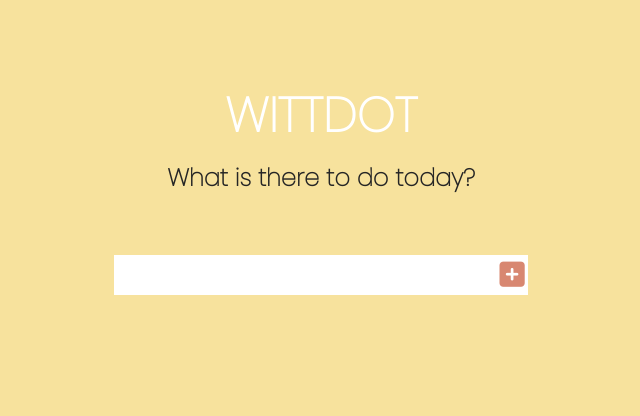
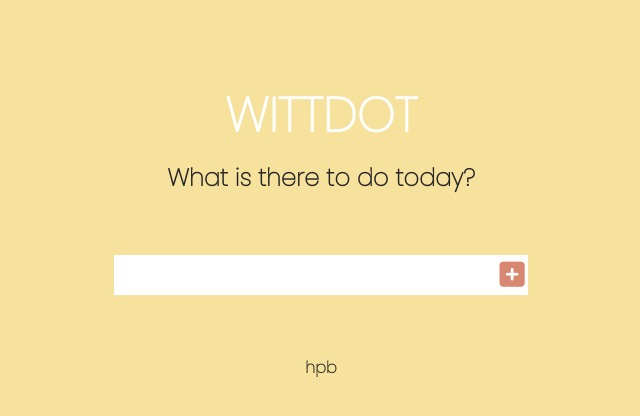
Before and after one commit to belcho/wittdot, a plain HTML site: page index.html in a window 1280 px wide. Shown: the full height of the page, 319-959 px from the left. Drawn offline with Linux system fonts and the light colour scheme; a web font is replaced by a local one.

Commit message:
Update ui

```diff
--- a/index.html
+++ b/index.html
@@ -30,6 +30,8 @@
 
     </div>
 
+    <h2>hpb</h2>
+
 
 <script src="./app.js"></script>
 
--- a/style.css
+++ b/style.css
@@ -31,6 +31,14 @@ p{
 
 
 }
+
+h2{
+    text-align: center;
+    font-weight: 700;
+    font-size: 1rem;
+
+
+ }
 
 header,form{
     min-height: 20vh;
```
